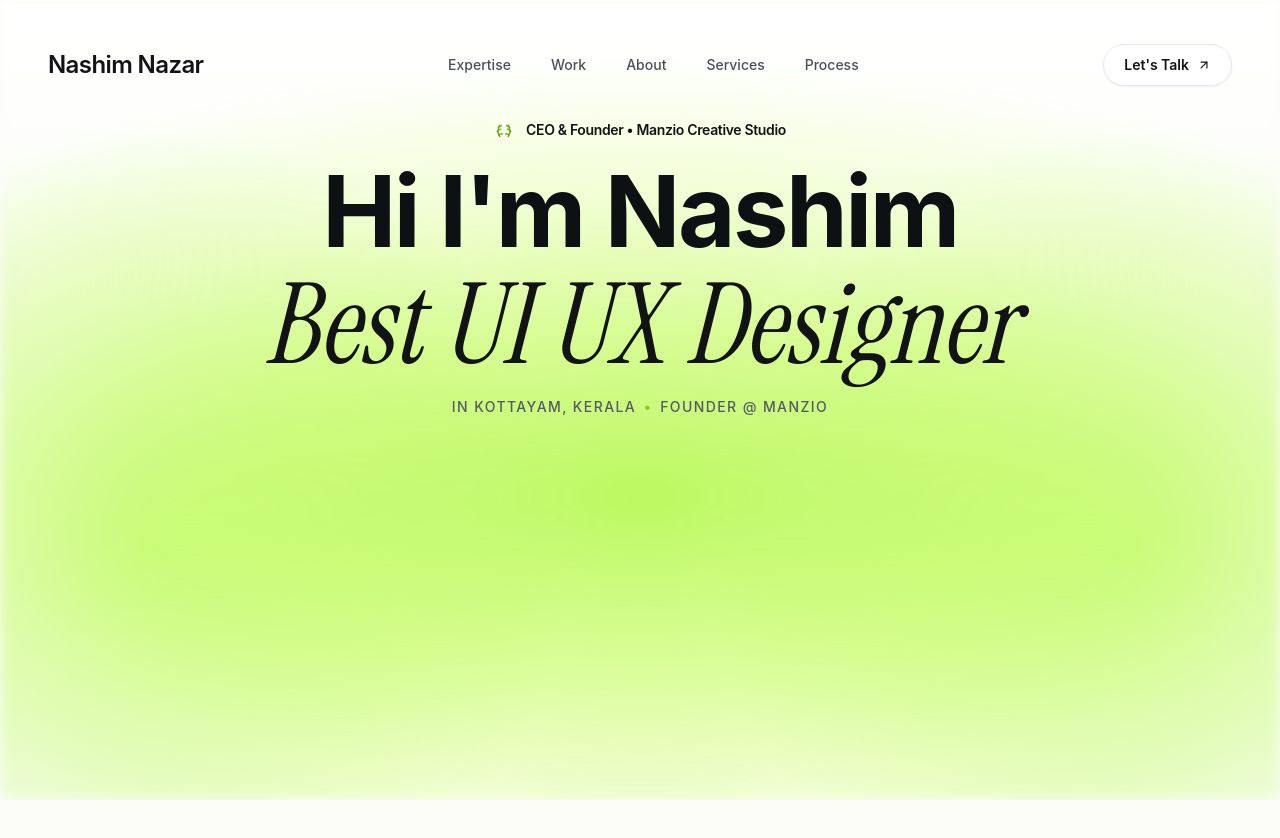
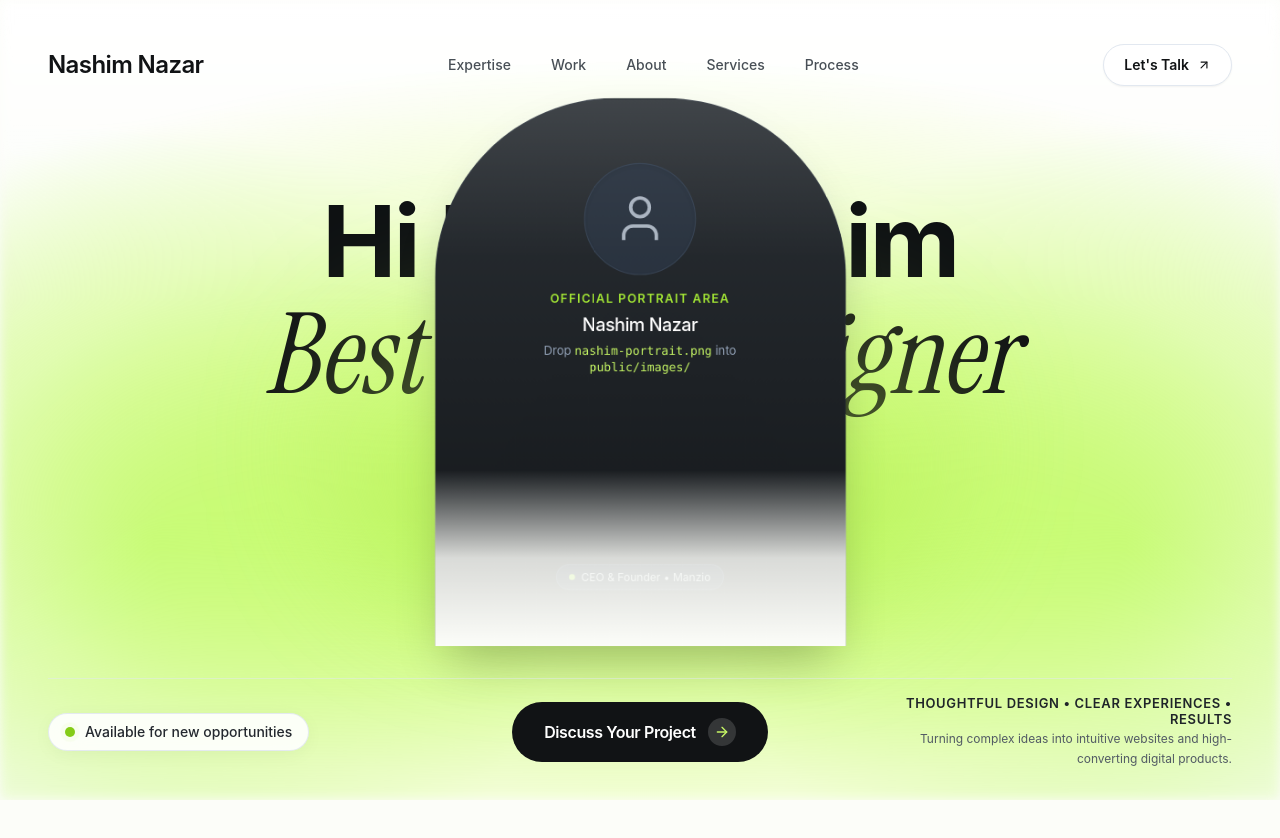
Before and after one commit to pooja-187/IT_firm_Portfolio, a Next.js app: page / in a window 1280 px wide. Shown: the top 838 px of the page. After the commit the page ends 800 px from the top, so only its background shows below. Built offline with nearby package versions, Linux system fonts and the light colour scheme.

Commit message:
feat: replicate exact motion and appearance of hero image from theconsultant7.in

```diff
--- a/src/app/globals.css
+++ b/src/app/globals.css
@@ -41,7 +41,7 @@ body {
   filter: blur(6px);
 }
 
-/* Exact TheConsultant7 Arriving Picture Animation */
+/* Exact TheConsultant7 1.5s Arriving Entrance Keyframes */
 @keyframes theConsultant7Arrival {
   0% {
     opacity: 0;
@@ -55,7 +55,7 @@ body {
   }
 }
 
-@keyframes glowArriveSync {
+@keyframes theConsultant7Glow {
   0% {
     opacity: 0;
     transform: scale(0.7);
@@ -72,13 +72,7 @@ body {
 }
 
 .consultant7-glow-arrive {
-  animation: glowArriveSync 1.5s cubic-bezier(0.25, 1, 0.5, 1) forwards;
-}
-
-/* Portrait bottom feather fade & gradient blend */
-.portrait-fade-mask {
-  mask-image: linear-gradient(to bottom, black 65%, rgba(0, 0, 0, 0.8) 82%, transparent 98%);
-  -webkit-mask-image: linear-gradient(to bottom, black 65%, rgba(0, 0, 0, 0.8) 82%, transparent 98%);
+  animation: theConsultant7Glow 1.5s cubic-bezier(0.25, 1, 0.5, 1) forwards;
 }
 
 /* Glassmorphic pill */
--- a/src/components/HeroSection.tsx
+++ b/src/components/HeroSection.tsx
@@ -10,9 +10,9 @@ import StatusPill from './StatusPill';
 import HeroCTA from './HeroCTA';
 
 export default function HeroSection() {
-  const trackRef = useRef<HTMLDivElement>(null);
-  const viewportRef = useRef<HTMLDivElement>(null);
-  const portraitRef = useRef<HTMLDivElement>(null);
+  const sectionRef = useRef<HTMLElement>(null);
+  const textLayerRef = useRef<HTMLDivElement>(null);
+  const portraitLayerRef = useRef<HTMLDivElement>(null);
   const glowRef = useRef<HTMLDivElement>(null);
 
   useEffect(() => {
@@ -21,130 +21,92 @@ export default function HeroSection() {
     gsap.registerPlugin(ScrollTrigger);
 
     const prefersReducedMotion = window.matchMedia('(prefers-reduced-motion: reduce)').matches;
-    if (prefersReducedMotion || !trackRef.current || !portraitRef.current) {
-      if (portraitRef.current) {
-        gsap.set(portraitRef.current, { y: 0, scale: 1, opacity: 1 });
-      }
-      return;
-    }
+    if (prefersReducedMotion || !sectionRef.current) return;
 
-    const mm = gsap.matchMedia();
-
-    mm.add(
-      {
-        isDesktop: '(min-width: 1024px)',
-        isTablet: '(min-width: 640px) and (max-width: 1023px)',
-        isMobile: '(max-width: 639px)',
+    // Scroll-driven Parallax (matching the exact theconsultant7.in scroll interaction)
+    const ctx = gsap.context(() => {
+      // Image scroll parallax: moves slightly upward (-50px) and fades out smoothly on scroll
+      if (portraitLayerRef.current) {
+        gsap.to(portraitLayerRef.current, {
+          y: -50,
+          opacity: 0,
+          ease: 'none',
+          scrollTrigger: {
+            trigger: sectionRef.current,
+            start: 'top top',
+            end: '+=450',
+            scrub: true,
           },
-      (context) => {
-        const { isDesktop, isTablet } = context.conditions as {
-          isDesktop: boolean;
-          isTablet: boolean;
-          isMobile: boolean;
-        };
-
-        // Tuned distance from lower starting position to final hero destination
-        const startY = isDesktop ? 320 : isTablet ? 220 : 140;
-        const startScale = isDesktop ? 0.94 : 0.96;
-
-        // Set initial lower position (starts below headline / lower viewport area)
-        gsap.set(portraitRef.current, {
-          y: startY,
-          scale: startScale,
-          opacity: 0.88,
-          force3D: true,
-        });
-
-        if (glowRef.current) {
-          gsap.set(glowRef.current, {
-            y: startY * 0.7,
-            scale: 0.8,
-            opacity: 0.45,
-            force3D: true,
         });
       }
 
-        // Scrubbed transition timeline pinned through hero track
-        const tl = gsap.timeline({
+      // Background typography parallax: moves downward (+120px) creating deep 3D separation
+      if (textLayerRef.current) {
+        gsap.to(textLayerRef.current, {
+          y: 120,
+          opacity: 0.2,
+          ease: 'none',
           scrollTrigger: {
-            trigger: trackRef.current,
+            trigger: sectionRef.current,
             start: 'top top',
-            end: '+=480',
-            scrub: 0.7,
-            invalidateOnRefresh: true,
+            end: '+=450',
+            scrub: true,
           },
         });
+      }
 
-        // Pull portrait up from lower position INTO final hero composition
-        tl.to(portraitRef.current, {
-          y: 0,
-          scale: 1,
-          opacity: 1,
-          ease: 'power2.out',
-          duration: 1,
+      // Backlight glow parallax
+      if (glowRef.current) {
+        gsap.to(glowRef.current, {
+          scale: 1.2,
+          opacity: 0,
+          ease: 'none',
+          scrollTrigger: {
+            trigger: sectionRef.current,
+            start: 'top top',
+            end: '+=450',
+            scrub: true,
+          },
         });
+      }
+    }, sectionRef);
 
-        if (glowRef.current) {
-          tl.to(
-            glowRef.current,
-            {
-              y: 0,
-              scale: 1.05,
-              opacity: 1,
-              ease: 'power2.out',
-              duration: 1,
-            },
-            0
-          );
-        }
-      }
-    );
-
-    return () => {
-      mm.revert();
-    };
+    return () => ctx.revert();
   }, []);
 
   return (
-    <div
-      ref={trackRef}
-      id="hero-section-track"
-      className="relative w-full min-h-[145vh] bg-[#FCFDF9]"
+    <section
+      ref={sectionRef}
+      id="hero-section"
+      className="relative h-screen w-full overflow-hidden bg-[#FCFDF9] flex flex-col justify-between items-center selection:bg-lime-300 hero-glow-container"
     >
-      {/* Pinned Sticky Hero Viewport */}
-      <div
-        ref={viewportRef}
-        className="sticky top-0 h-screen w-full flex flex-col justify-between overflow-hidden selection:bg-lime-300 hero-glow-container"
-      >
-        {/* Saturated Ambient Diffused Lime-Green Studio Light */}
+      {/* Saturated Ambient Lime Studio Glow System */}
       <div className="hero-glow-layer" aria-hidden="true" />
 
-        {/* Top Header / Navigation */}
+      {/* Top Header / Navigation (Z-50) */}
       <Navigation />
 
-        {/* Main Hero Content Composition Area */}
-        <main className="relative z-10 flex-1 flex flex-col justify-between w-full max-w-7xl mx-auto px-6 sm:px-8 lg:px-12 pt-2 sm:pt-4 pb-8 sm:pb-12">
-
-          {/* Top Prestige / Authority Laurel Badge */}
+      {/* Background Central Headline & Authority Layer (Z-10) */}
+      <div
+        ref={textLayerRef}
+        className="absolute top-[22%] sm:top-[20%] md:top-[18%] inset-x-0 mx-auto max-w-5xl px-6 text-center z-10 pointer-events-none select-none will-change-transform"
+      >
+        {/* Top Authority Laurel Badge */}
         <div className="flex justify-center mb-2 sm:mb-4">
           <AuthorityBadge />
         </div>
 
-          {/* Central Headline Block (Stable Editorial Anchor) */}
-          <div className="text-center relative z-20 max-w-5xl mx-auto pointer-events-none select-none">
+        {/* Headline */}
         <h1 className="flex flex-col items-center justify-center text-[#111315]">
-              {/* Greeting */}
           <span className="text-5xl sm:text-7xl md:text-8xl lg:text-[6.2rem] font-bold tracking-tight leading-[1.05] text-[#0E1113]">
             Hi I&apos;m Nashim
           </span>
-
-              {/* Editorial Serif Italic Accent */}
           <span className="font-serif italic font-normal text-5xl sm:text-7xl md:text-8xl lg:text-[7rem] leading-[1.02] text-[#111315] mt-1 sm:mt-2">
             Best UI UX Designer
           </span>
         </h1>
 
-            {/* Clean, Subtle Location & Credibility Anchor */}
+        {/* Location & Credibility Anchor */}
         <div className="mt-3 sm:mt-4 flex items-center justify-center gap-2 text-xs sm:text-sm font-medium tracking-widest uppercase text-[#525B64]">
           <span>in Kottayam, Kerala</span>
           <span className="text-lime-500 font-bold">•</span>
@@ -152,24 +114,27 @@ export default function HeroSection() {
         </div>
       </div>
 
-          {/* Dedicated Portrait Stage (Final Hero Destination Layer) */}
-          <div className="relative w-full max-w-[340px] sm:max-w-[420px] md:max-w-[480px] lg:max-w-[540px] mx-auto aspect-[3/4] flex items-end justify-center z-10 -mt-8 sm:-mt-16 md:-mt-24 mb-0">
-
-            {/* Dynamic Synchronized Backlight Aura */}
+      {/* Central Portrait Figure — Exactly Matching TheConsultant7 Layout, Sizing & Motion (Z-30) */}
+      <div
+        ref={portraitLayerRef}
+        className="relative z-30 h-[60vh] sm:h-[75vh] md:h-[84vh] w-full max-w-5xl flex items-end justify-center pointer-events-none mb-12 sm:mb-8"
+      >
+        {/* Dynamic Backlight Aura Synchronized with Entrance */}
         <div
           ref={glowRef}
-              className="absolute bottom-4 inset-x-0 mx-auto w-4/5 h-4/5 rounded-full bg-gradient-to-t from-lime-400/60 via-lime-300/40 to-transparent blur-3xl pointer-events-none -z-10 will-change-transform"
+          className="consultant7-glow-arrive absolute bottom-12 inset-x-0 mx-auto w-3/5 h-3/5 rounded-full bg-gradient-to-t from-lime-400/60 via-lime-300/40 to-transparent blur-3xl pointer-events-none -z-10"
           aria-hidden="true"
         />
 
-            {/* Scroll-Driven Moving Portrait Figure */}
-            <div
-              ref={portraitRef}
-              className="w-full h-full flex items-end justify-center will-change-transform"
-            >
-              {/* Refined Editorial Silhouette / Portrait Placeholder with Preserved Arch Mask */}
-              <div className="relative w-full h-full flex flex-col items-center justify-end portrait-fade-mask">
-                <div className="relative w-full max-w-[420px] h-[440px] sm:h-[500px] md:h-[540px] rounded-t-[140px] sm:rounded-t-[180px] bg-gradient-to-b from-[#2B3035] via-[#1E2226] to-[#121518] shadow-2xl flex flex-col items-center justify-between p-8 text-center border-t border-x border-slate-700/30">
+        {/* TheConsultant7 Arriving Picture Motion Container (Scale 1.1 -> 1.0, Y: 100px -> 0, Blur: 10px -> 0 over 1.5s) */}
+        <div className="consultant7-arriving-picture w-full h-full flex items-end justify-center relative">
+
+          {/* Portrait Image or Branded Editorial Placeholder */}
+          <div className="relative h-full w-auto aspect-[3/4] max-w-[440px] sm:max-w-[500px] md:max-w-[560px] flex items-end justify-center">
+
+            {/* Cutout Silhouette / Portrait Graphic */}
+            <div className="relative w-full h-full flex flex-col items-center justify-end">
+              <div className="relative w-full h-[440px] sm:h-[500px] md:h-[560px] rounded-t-[140px] sm:rounded-t-[180px] bg-gradient-to-b from-[#2B3035] via-[#1E2226] to-[#121518] shadow-2xl flex flex-col items-center justify-between p-8 text-center border-t border-x border-slate-700/30">
                 {/* Inner highlight */}
                 <div className="absolute top-0 inset-x-0 h-40 bg-gradient-to-b from-white/10 to-transparent rounded-t-[140px] sm:rounded-t-[180px] pointer-events-none" />
 
@@ -199,7 +164,7 @@ export default function HeroSection() {
                 </div>
 
                 {/* Credential pill */}
-                  <div className="relative z-10 pb-4">
+                <div className="relative z-10 pb-6">
                   <span className="inline-flex items-center gap-1.5 px-3 py-1 rounded-full bg-slate-800/80 border border-slate-700 text-[11px] text-slate-300">
                     <span className="w-1.5 h-1.5 rounded-full bg-lime-400" />
                     CEO &amp; Founder • Manzio
@@ -207,12 +172,17 @@ export default function HeroSection() {
                 </div>
               </div>
             </div>
+
+            {/* TheConsultant7 Bottom Gradient Fade (Blends subject seamlessly into the canvas) */}
+            <div className="absolute bottom-0 inset-x-0 h-32 sm:h-44 bg-gradient-to-t from-[#FCFDF9] via-[#FCFDF9]/85 to-transparent pointer-events-none z-20" />
           </div>
 
         </div>
+      </div>
 
-          {/* Bottom Flanking Controls & Supporting Narrative with Balanced Breathing Room */}
-          <div className="relative z-20 w-full grid grid-cols-1 md:grid-cols-3 gap-4 sm:gap-8 items-center pt-4 sm:pt-6 border-t border-slate-200/50 mt-2 sm:mt-4">
+      {/* Bottom Controls & Flanking Content Layer (Z-40) */}
+      <div className="relative z-40 w-full max-w-7xl mx-auto px-6 sm:px-8 lg:px-12 pb-6 sm:pb-8">
+        <div className="w-full grid grid-cols-1 md:grid-cols-3 gap-4 sm:gap-8 items-center pt-4 border-t border-slate-200/50">
 
           {/* Left: Availability Status Indicator */}
           <div className="flex justify-center md:justify-start">
@@ -235,10 +205,9 @@ export default function HeroSection() {
           </div>
 
         </div>
+      </div>
 
-        </main>
-
-        {/* Hidden Rich Semantic Structure for Search Crawlers */}
+      {/* Hidden Rich Semantic Structure for Search Engines */}
       <section className="sr-only" aria-label="SEO Information">
         <h2>Nashim Nazar — Best UI UX Designer in Kottayam, Kerala</h2>
         <p>
@@ -246,7 +215,6 @@ export default function HeroSection() {
         </p>
       </section>
 
-      </div>
-    </div>
+    </section>
   );
 }
```
Lines whose indentation alone changed are shown as unchanged.
